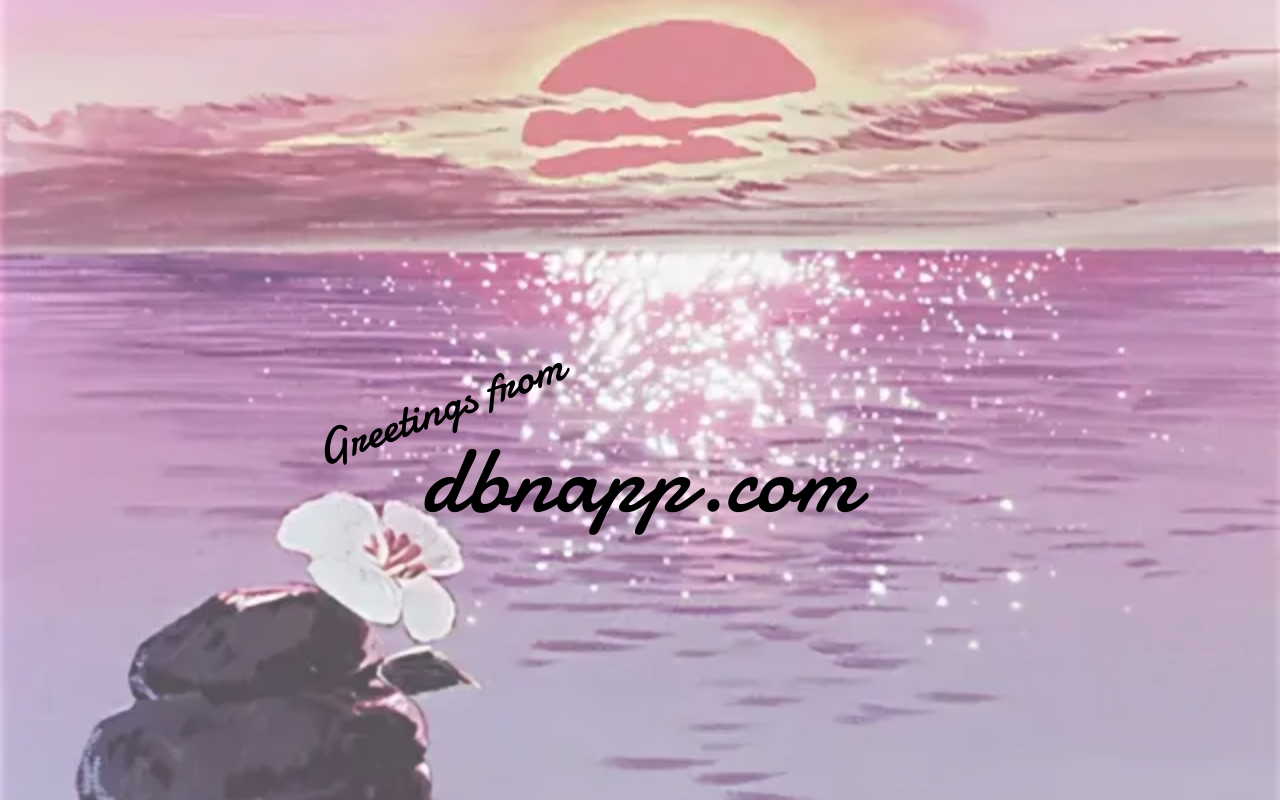
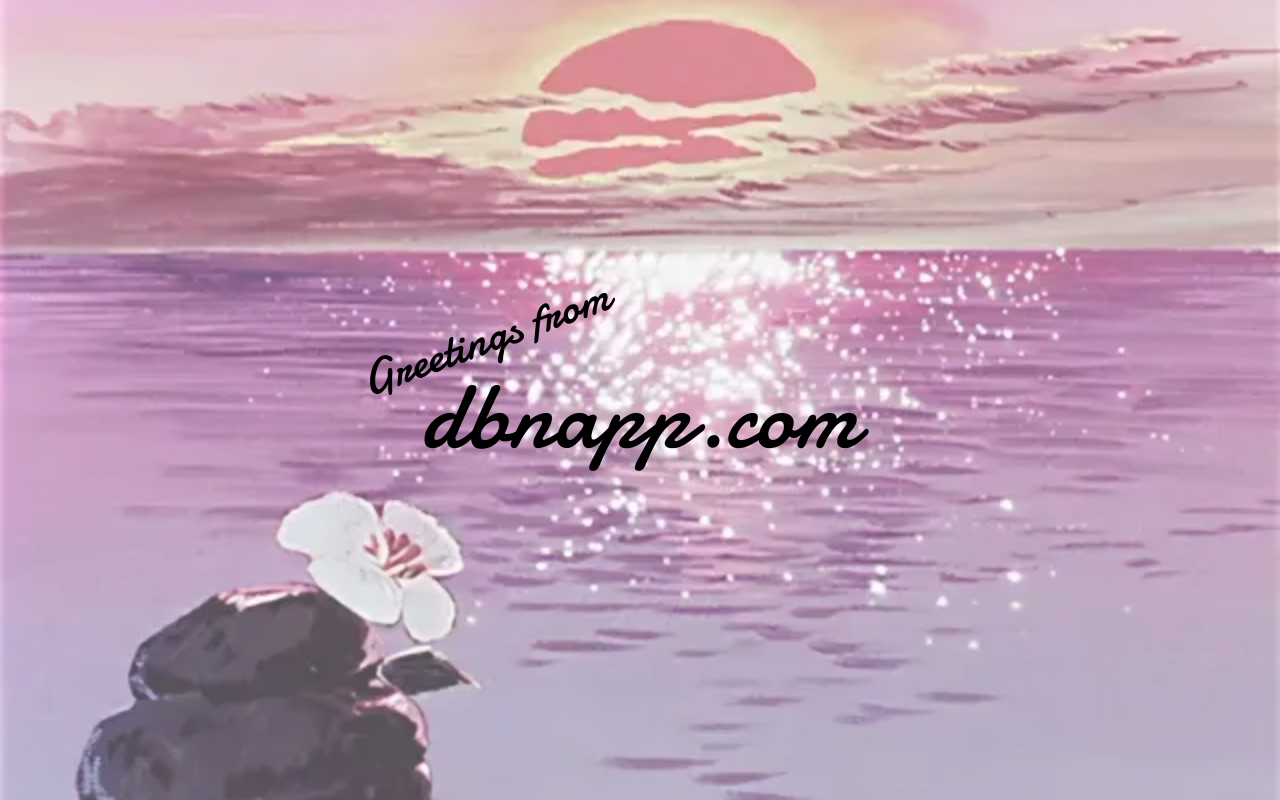
Before and after one commit to dbnapp/dbnapp.github.io, a React (Vite) app: page / in a window 1280 px wide. Built offline with nearby package versions, Linux system fonts and the light colour scheme.

Commit message:
add snap scroll

```diff
--- a/src/components/Greetings.tsx
+++ b/src/components/Greetings.tsx
@@ -3,13 +3,19 @@ import React from "react";
 
 export const Greetings = () => {
   return (
-    <div className="font-[Damion] mt-96 flex flex-col items-center justify-center">
+    <div className="snap-center font-[Damion] mt-72 md:mt-80 mb-56 flex flex-col items-center justify-center">
+      <motion.div
+        className="text-5xl md:text-8xl"
+        initial={{ opacity: 0, y: -50 }}
+        animate={{ opacity: 1, y: 0 }}
+      >
         <motion.div
           className="text-3xl md:text-5xl"
           initial={{ opacity: 0, x: 50, rotate: 190 }}
           animate={{
             opacity: 1,
-          x: -200,
+            x: "-1.5em",
+            y: "-0.75em",
             rotate: -20,
             transition: {
               delay: 1,
@@ -18,11 +24,6 @@ export const Greetings = () => {
         >
           Greetings from
         </motion.div>
-      <motion.div
-        className="text-5xl md:text-8xl"
-        initial={{ opacity: 0, y: -50 }}
-        animate={{ opacity: 1, y: 0 }}
-      >
         dbnapp.com
       </motion.div>
     </div>
--- a/src/components/Postcard.tsx
+++ b/src/components/Postcard.tsx
@@ -5,7 +5,7 @@ import { div } from "motion/react-client";
 
 export const Postcard = () => {
   return (
-    <motion.div className="font-[IndieFlower] rounded w-[95%] lg:w-[66rem] h-[50rem] p-6 bg-[repeating-linear-gradient(135deg,#E77F7F_1rem,#E77F7F_3rem,white_3rem,white_5rem,#71A6E5_5rem,#71A6E5_7rem,white_7rem,white_9rem)]">
+    <motion.div className="snap-center my-56 font-[IndieFlower] rounded w-[95%] lg:w-[66rem] h-[50rem] p-6 bg-[repeating-linear-gradient(135deg,#E77F7F_1rem,#E77F7F_3rem,white_3rem,white_5rem,#71A6E5_5rem,#71A6E5_7rem,white_7rem,white_9rem)]">
       <div className="h-full overflow-auto bg-white rounded border-2 border-solid border-gray-600">
         <div className="relative h-full overflow-hidden flex flex-col sm:flex-row justify-between p-6 sm:p-0">
           <div className="sm:hidden absolute self-end w-24">
--- a/src/components/Projects/index.tsx
+++ b/src/components/Projects/index.tsx
@@ -12,7 +12,7 @@ const projects = [
 
 export const Projects = () => {
   return (
-    <div className="w-[95%] lg:w-[70rem]">
+    <div className="snap-center my-56 w-[95%] lg:w-[70rem]">
       <div className="flex flex-col gap-4">
         {projects.map((project, index) => (
           <div key={index}>
--- a/src/components/VibeCheck/index.tsx
+++ b/src/components/VibeCheck/index.tsx
@@ -40,7 +40,7 @@ export const VibeCheck = () => {
   };
 
   return (
-    <div className="font-[Damion] mt-96 flex flex-col items-center justify-center">
+    <div className="snap-center font-[Damion] my-56 flex flex-col items-center justify-center">
       <div className="text-3xl md:text-5xl">Vibes on?</div>
       <div className="relative text-5xl md:text-8xl flex gap-6">
         <motion.button
--- a/src/routes/__root.tsx
+++ b/src/routes/__root.tsx
@@ -5,13 +5,11 @@ import { Backdrop } from "../components/Backdrop";
 
 export const Route = createRootRoute({
   component: () => (
-    <div className="w-screen h-screen overflow-hidden bg-[url('./assets/seaside.webp')] bg-cover bg-center">
+    <div className="bg-[url('./assets/seaside.webp')] bg-cover bg-center">
       <Sounds />
       <Backdrop />
-      <div className="h-screen overflow-auto">
-        <div className="relative flex flex-col gap-[30rem] flex-nowrap items-center">
-          <Outlet />
-        </div>
+      <div className="snap-y h-screen overflow-auto relative flex flex-col flex-nowrap items-center">
+        <Outlet />
       </div>
     </div>
   ),
```
Lines whose indentation alone changed are shown as unchanged.
